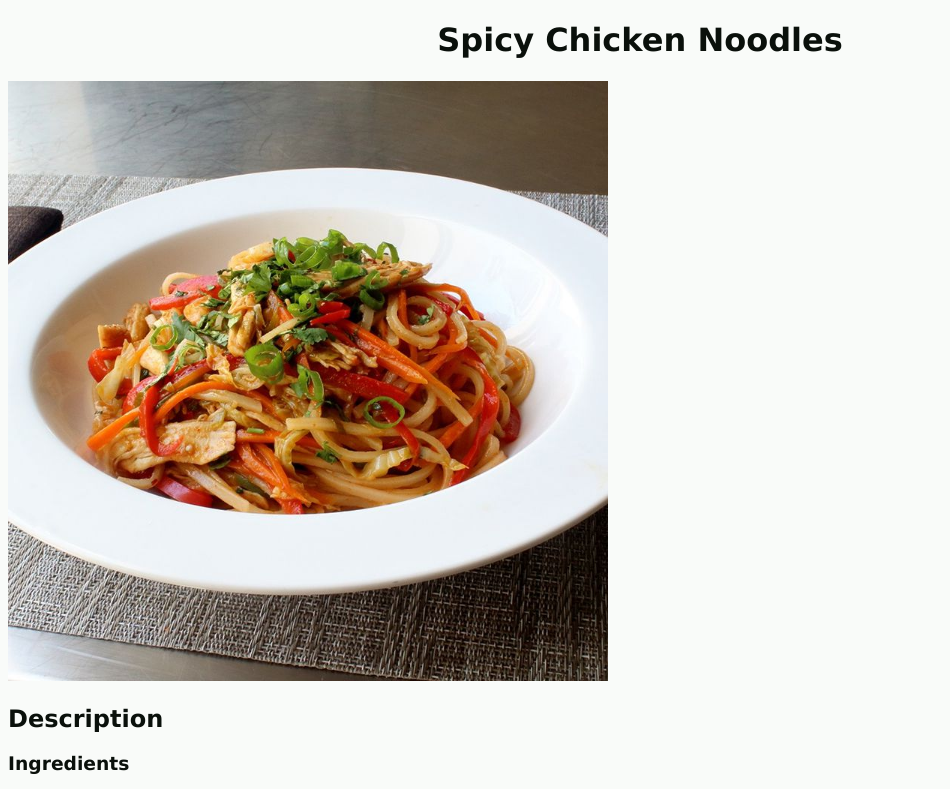
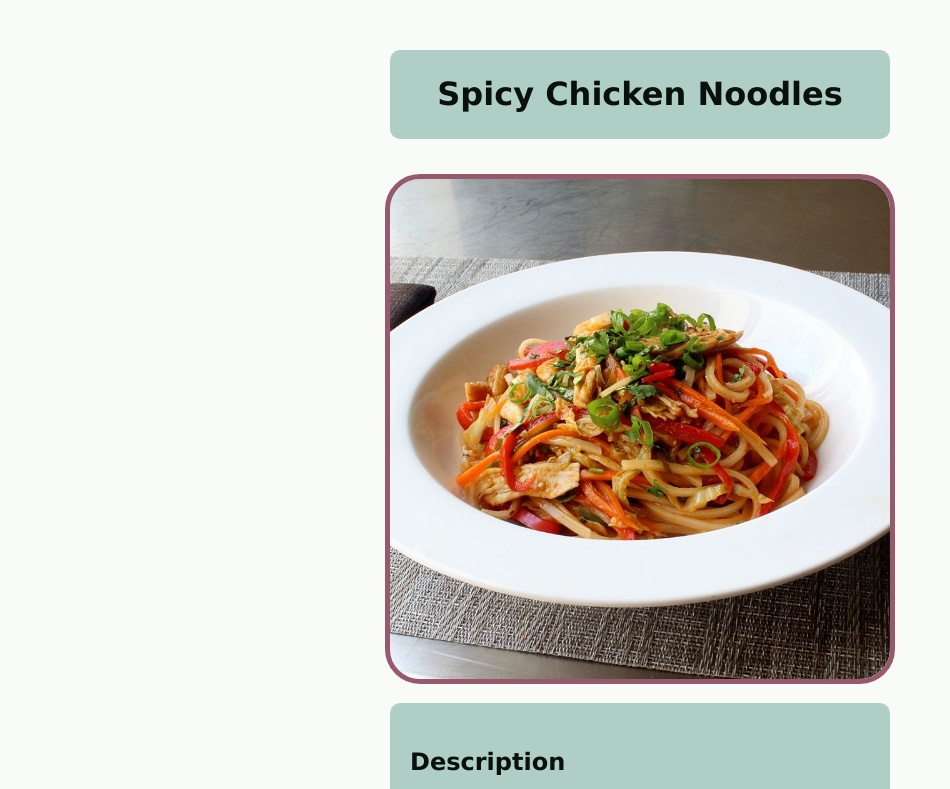
Before and after one commit to kyber-6/odin-recipes, a plain HTML site: page recipes/spicy-chicken-noodles.html in a window 1280 px wide. Shown: the top 789 px of the page, without its empty margins (0-950 px from the left). Drawn offline with Linux system fonts and the light colour scheme.

Commit message:
Make prettier with CSS

```diff
--- a/recipes/spicy-chicken-noodles.html
+++ b/recipes/spicy-chicken-noodles.html
@@ -1,14 +1,22 @@
 <!DOCTYPE html>
 <html lang="en">
+
 <head>
     <link rel="stylesheet" href="../style.css">
     <meta charset="UTF-8">
     <meta name="viewport" content="width=device-width, initial-scale=1.0">
     <title>Spicy Chicken Noodles</title>
 </head>
+
 <body>
+    <div class="content">
+        <div class="title">
             <h1>Spicy Chicken Noodles</h1>
+        </div>
+        <div class="image">
             <img src="../images/spicy-chicken-noodles.jpg" alt="Picture of the finished spicy chicken noodles dish">
+        </div>
+        <div class="guide">
             <h2>Description</h2>
             <h3>Ingredients</h3>
             <ul>
@@ -19,10 +27,26 @@
             </ul>
             <h3>Steps</h3>
             <ol>
-        <li>Place carrots, cabbage, bell pepper, jalapeno pepper, green onions, and garlic in a mixing bowl.</li>
-        <li>Mix chicken broth, rice vinegar, hoisin sauce, soy sauce, ketchup, brown sugar, sriracha sauce, and red pepper flakes together in a separate mixing bowl.</li>
-        <li>Place dry rice noodles in a large mixing bowl. Cover with about 6 cups boiling water; add a pinch of salt. Stir from time to time until noodles are soft, about 10 minutes. Drain; cool with cold water. Drain thoroughly. Transfer to a mixing bowl. Add shredded chicken; drizzle with sesame oil. Toss to coat.</li>
-        <li>Heat large skillet over high heat; drizzle in vegetable oil. When oil is hot (almost but not quite smoking), add the vegetable mixture. Cook and stir until vegetables are hot and steamy, 1 or 2 minutes. Pour in sauce; cook and stir over high heat until sauce starts to bubble, about 1 minute. Add noodles and chicken. Cook and stir to blend ingredients and ensure ingredients are hot, about 1 minute. Remove from heat. Add chopped cilantro; stir.</li>
+                <li>Place carrots, cabbage, bell pepper, jalapeno pepper, green onions, and garlic in a mixing bowl.
+                </li>
+                <li>Mix chicken broth, rice vinegar, hoisin sauce, soy sauce, ketchup, brown sugar, sriracha sauce, and
+                    red
+                    pepper flakes together in a separate mixing bowl.</li>
+                <li>Place dry rice noodles in a large mixing bowl. Cover with about 6 cups boiling water; add a pinch of
+                    salt. Stir from time to time until noodles are soft, about 10 minutes. Drain; cool with cold water.
+                    Drain thoroughly. Transfer to a mixing bowl. Add shredded chicken; drizzle with sesame oil. Toss to
+                    coat.</li>
+                <li>Heat large skillet over high heat; drizzle in vegetable oil. When oil is hot (almost but not quite
+                    smoking), add the vegetable mixture. Cook and stir until vegetables are hot and steamy, 1 or 2
+                    minutes.
+                    Pour in sauce; cook and stir over high heat until sauce starts to bubble, about 1 minute. Add
+                    noodles
+                    and chicken. Cook and stir to blend ingredients and ensure ingredients are hot, about 1 minute.
+                    Remove
+                    from heat. Add chopped cilantro; stir.</li>
             </ol>
+        </div>
+    </div>
 </body>
+
 </html>
--- a/style.css
+++ b/style.css
@@ -1,22 +1,44 @@
-/* * {
-    outline: 2px solid red;
-} */
+* {
+    /* outline: 2px solid red; */
+    box-sizing: border-box;
+}
 
 body {
     font-family:'Lucida Sans', 'Lucida Sans Regular', 'Lucida Grande', 'Lucida Sans Unicode', Geneva, Verdana, sans-serif;
+    color: #0a100b;
     background-color: #f9fbf9;
-    color: #0a100b;
+    width: 500px;
+    margin: 0 auto;
 }
 
 img {
-    width: 600px;
-    height: auto;
-}
-
-h1 {
-    text-align: center;
+    width: 500px;
+    width: 0 auto;
+    border-radius: 30px;
+    margin: 20px 0;
+    outline: 5px solid #965a6c;
 }
 
 a {
     color: #0a100b;
 }
+
+.content {
+    margin: 50px 0;
+}
+
+.title {
+    text-align: center;
+    background-color: #afcfc6;
+    padding: 4px;
+    border-radius: 10px;
+    margin: 20px 0;
+    /* margin-top: 20px;
+    margin-bottom: 20px; */
+}
+
+.guide {
+    background-color: #afcfc6;
+    padding: 25px 20px;
+    border-radius: 10px;
+}
```
Also changed, not shown: index.html (+4 -0 lines), recipes/lasagna.html (+8 -0 lines), recipes/teriyaki-salmon.html (+9 -0 lines). Lines whose indentation alone changed are shown as unchanged.
